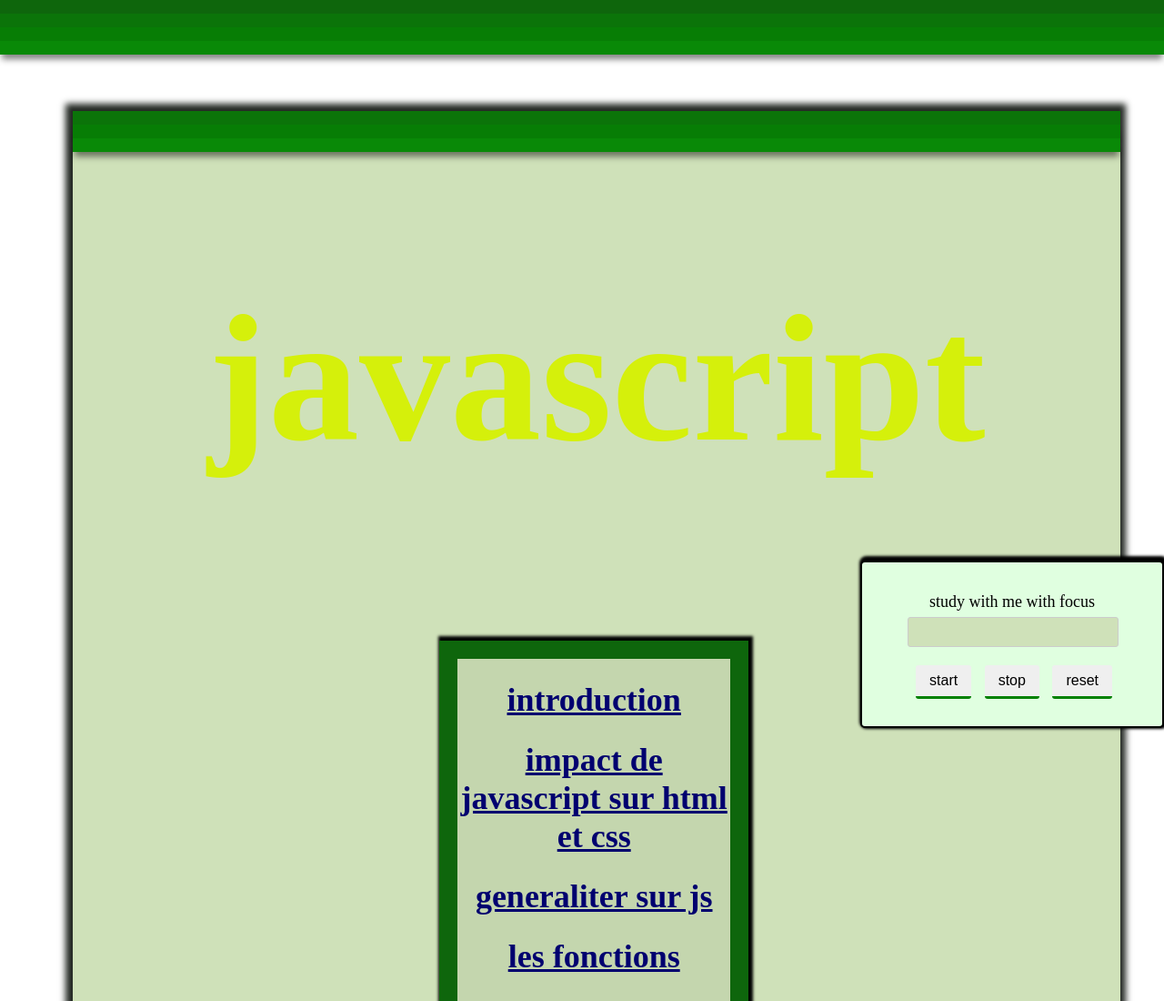
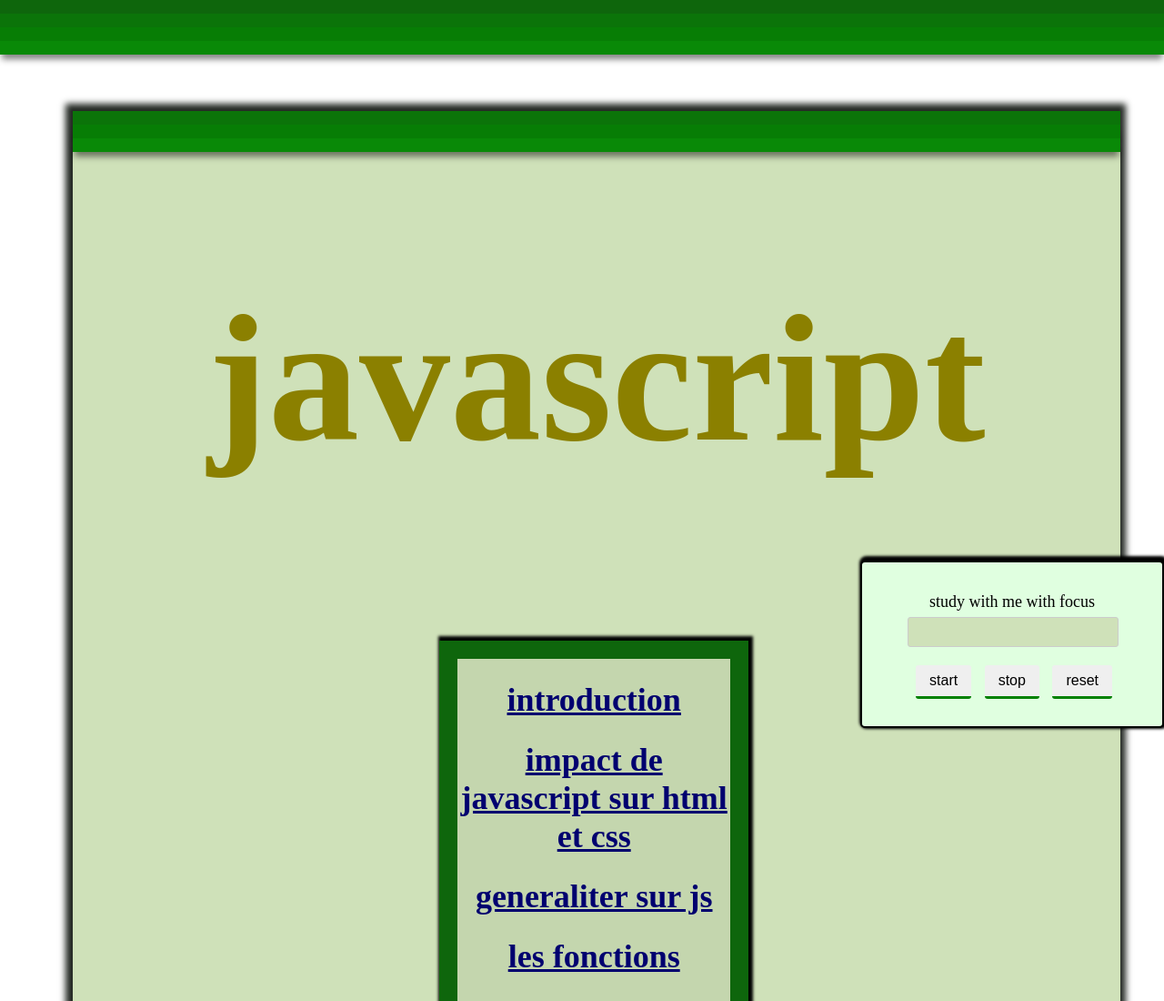
Before and after one commit to samakoly/samakoly1.github.io, a plain HTML site: page js.html in a window 1280 px wide. Shown: the top 1100 px of the page at 91% size. Drawn offline with Linux system fonts and the light colour scheme.

Commit message:
Update js.css

```diff
--- a/js.css
+++ b/js.css
@@ -162,7 +162,7 @@
      }
      .home{
       font-size: 200px;
-      color: rgb(213, 240, 11);
+      color: #8B8000;
       width: 100%;
     }
     .js2{
```
